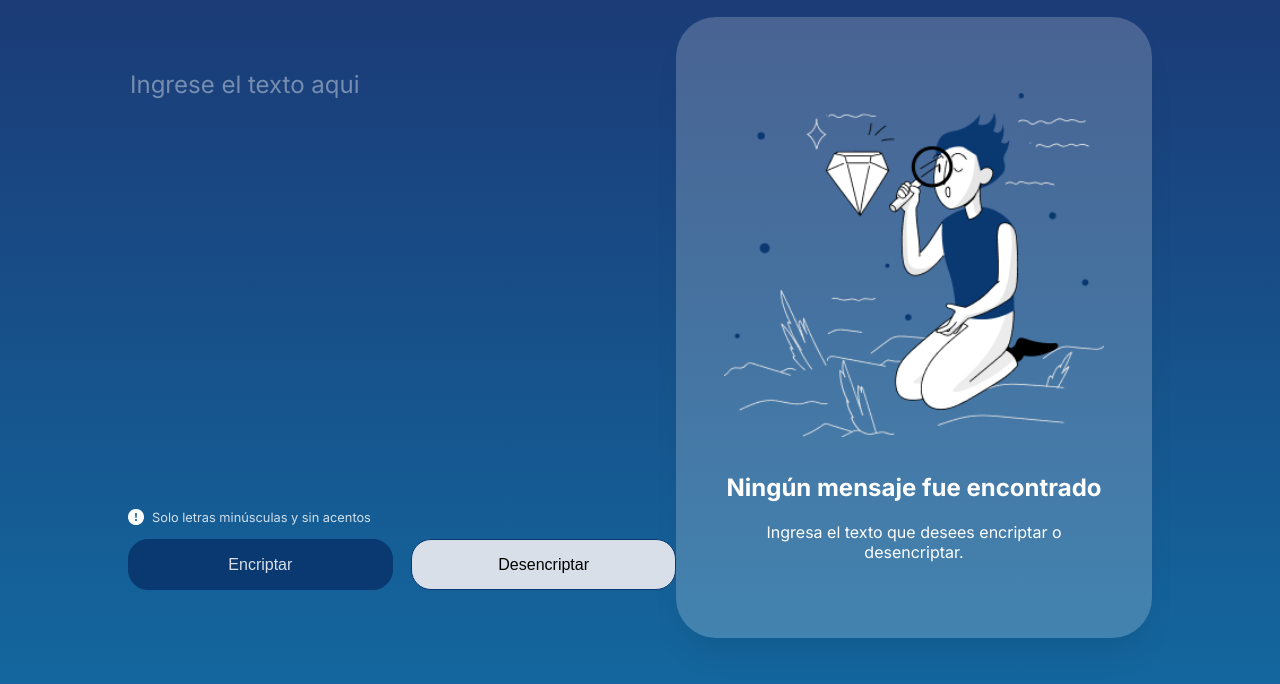
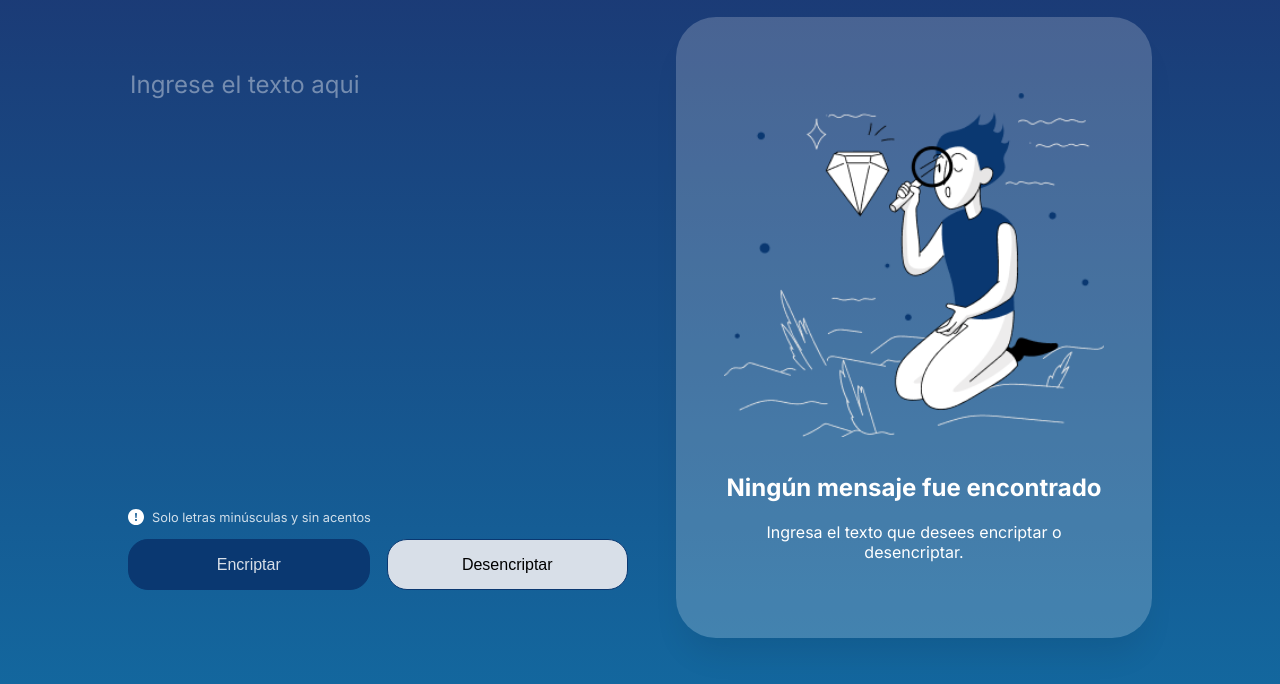
Before and after one commit to LennyLoor/Challenge-Oracle-One, a plain HTML site: page index.html in a window 1280 px wide. Shown: the part 98-782 px from the top of the page. Drawn offline with Linux system fonts and the light colour scheme.

Commit message:
nuevos-cambios

```diff
--- a/assets/css/responsive.css
+++ b/assets/css/responsive.css
@@ -25,6 +25,7 @@
         position: initial;
     }
 }
+
 @media screen and (max-width:480px){
     html, body{
         height: auto;
--- a/assets/css/style.css
+++ b/assets/css/style.css
@@ -1,41 +1,55 @@
 @import url('https://fonts.googleapis.com/css2?family=Inter:wght@400;500;700&display=swap');
-html, body{
-    width: 100%;
-    height: 100%;
+
+/* -----------------------------------------
+              COLORS
+-------------------------------------------*/
+:root {
+    --color-primary: #0A3871;
+    --color-secundary: #1386bf;
+    --color-gray: #D8DFE8;
+}
+
+/* -----------------------------------------
+              BODY
+-------------------------------------------*/
+body {
+    min-height: 100vh;
+    font-family: 'Inter', sans-serif;
+    background: rgb(28, 53, 113);
+    background: linear-gradient(180deg, rgba(28, 53, 113, 1) 0%, rgba(19, 104, 159, 1) 100%);
     margin: 0 auto;
 }
-body{
-    font-family: 'Inter', sans-serif;
-    background: rgb(28,53,113);
-    background: linear-gradient(180deg, rgba(28,53,113,1) 0%, rgba(19,104,159,1) 100%);
-}
 
-header img{
+header img {
     width: 100px;
     margin: 1rem;
 }
 
-main{
+main {
     display: inline-flex;
     width: 100%;
-    height: calc(100% - 115px);
+    min-height: calc(100vh - 115px);
 }
-.main-box{
+
+.main-box {
     width: 80%;
     margin: 0 auto;
     display: flex;
     justify-content: space-between;
+    gap: 3rem;
     margin-bottom: 4rem;
 }
+
 /* -----------------------------------------
               CREAR DATOS
 -------------------------------------------*/
-.box-content{
+.box-content {
     width: 55%;
     padding: 3rem 0;
     position: relative;
 }
-.box-content > textarea{
+
+.box-content>textarea {
     width: 100%;
     min-height: calc(100% - 133px);
     box-sizing: border-box;
@@ -44,48 +58,56 @@ main{
     font-weight: 400;
     font-size: 1.5rem;
     line-height: 150%;
-    resize:none;
+    resize: none;
     overflow: hidden;
     color: white;
     border: none;
     background: transparent;
     cursor: pointer;
 }
-.box-text{
+
+.box-text {
     animation: typing 4s steps(38) 0.5s 1 normal both, blink 0.5s steps(1) infinite;
 }
+
 @keyframes typing {
     from {
-      width: 0;
+        width: 0;
     }
+
     to {
-      width: 100%;
+        width: 100%;
     }
 }
-.box-content > textarea::placeholder{
+
+.box-content>textarea::placeholder {
     color: rgba(255, 255, 255, 0.4);
     white-space: nowrap;
 }
-.box-footer{
+
+.box-footer {
     position: absolute;
     bottom: 3rem;
     width: 100%;
 }
-.footer-info{
+
+.footer-info {
     display: flex;
     flex-direction: row;
     align-items: center;
     padding: 0px;
     gap: 8px;
 }
-.footer-info img{
+
+.footer-info img {
     width: 16px;
     height: 16px;
     flex: none;
     order: 0;
     flex-grow: 0;
 }
-.footer-info p{
+
+.footer-info p {
     width: 100%;
     height: 18px;
     font-family: 'Inter';
@@ -99,13 +121,15 @@ main{
     order: 1;
     flex-grow: 0;
 }
-.footer-btn{
+
+.footer-btn {
     display: flex;
     flex-direction: row;
     align-items: flex-start;
     justify-content: space-between;
 }
-.footer-btn >button{
+
+.footer-btn>button {
     display: flex;
     flex-direction: row;
     align-items: flex-start;
@@ -122,26 +146,30 @@ main{
     line-height: 19px;
     text-align: center;
 }
-.btn-Encriptar{
-    background: #0A3871;
-    border: 1px solid #0A3871;
-    color: #D8DFE8;
+
+.btn-Encriptar {
+    background: var(--color-primary);
+    border: 1px solid var(--color-primary);
+    color: var(--color-gray);
     order: 0;
 }
-.btn-Encriptar:hover{
-    background: #1386bf;
-    border: 1px solid #1386bf;
+
+.btn-Encriptar:hover {
+    background: var(--color-secundary);
+    border: 1px solid var(--color-secundary);
     transition: 1s;
 }
-.btn-Desencriptar{
-    background: #D8DFE8;
-    border: 1px solid #0A3871;
+
+.btn-Desencriptar {
+    background: var(--color-gray);
+    border: 1px solid var(--color-primary);
     order: 1;
 }
-.btn-Desencriptar:hover{
-    background: #1386bf;
-    border: 1px solid #1386bf;
-    color: #D8DFE8;
+
+.btn-Desencriptar:hover {
+    background: var(--color-secundary);
+    border: 1px solid var(--color-secundary);
+    color: var(--color-gray);
     transition: 1s;
 }
 
@@ -149,8 +177,8 @@ main{
 /* -----------------------------------------
             CAMPO DE INFORMACION
 -------------------------------------------*/
-.box-card{
-    background-color: rgba(255,255,255,0.2);
+.box-card {
+    background-color: rgba(255, 255, 255, 0.2);
     padding: 3rem;
     border-radius: 2.5rem;
     color: white;
@@ -160,28 +188,34 @@ main{
     display: flex;
     align-items: center;
 }
-.box-card img{
+
+.box-card img {
     width: 100%;
 }
-.box-card h2{
+
+.box-card h2 {
     margin-top: 2rem;
 }
-.box-card p{
+
+.box-card p {
     margin: 0;
 }
-.card-info-empty{
+
+.card-info-empty {
     width: 380px;
     margin: 0 auto;
 }
-.card-info{
+
+.card-info {
     width: 380px;
     height: 100%;
     position: relative;
 }
-.card-info textarea{
+
+.card-info textarea {
     width: 100%;
     box-sizing: border-box;
-    resize:none;
+    resize: none;
     font-family: 'Inter';
     font-style: normal;
     font-weight: 400;
@@ -192,21 +226,24 @@ main{
     border: none;
     overflow: hidden;
 }
+
 textarea:active,
-textarea:focus{
+textarea:focus {
     border: none;
     background: transparent;
     outline: none;
 }
-.card-info button{
+
+.card-info button {
     position: absolute;
     bottom: 0;
     right: 0;
     width: 100%;
 }
-.btn-Copiar{
+
+.btn-Copiar {
     padding: 15px;
-    border: 1px solid #0A3871;
+    border: 1px solid var(--color-primary);
     border-radius: 24px;
     font-family: 'Inter';
     font-style: normal;
@@ -214,34 +251,55 @@ textarea:focus{
     font-size: 1rem;
     line-height: 19px;
     text-align: center;
-    color: #0A3871;
+    color: var(--color-primary);
     z-index: 2;
     cursor: pointer;
 }
-.btn-Copiar:hover{
-    background-color: #0A3871;
+
+.btn-Copiar:hover {
+    background-color: var(--color-primary);
     color: white;
     transition: 1s;
 }
 
-::selection{
+::selection {
     background-color: white;
-    color:#0A3871;
+    color: var(--color-primary);
 }
-#info{
+
+#info {
     display: none;
 }
-.card-info-empty{
-    animation: zoom-img 1.5s ;
+
+.card-info-empty {
+    animation: zoom-img 1.5s;
 }
-.card-info-empty img{
+
+.card-info-empty img {
     width: 100%;
 }
+
 @keyframes zoom-img {
     0% {
-      transform: scale(0);
+        transform: scale(0);
     }
+
     100% {
-      transform: scale(1);
+        transform: scale(1);
     }
 }
+
+/* ----------------------------------
+            [SCROLL]
+---------------------------------- */
+body::-webkit-scrollbar {
+    width: .3rem;
+    background: linear-gradient(180deg, rgba(28, 53, 113, 1) 0%,
+                rgba(19, 104, 159, 1) 100%);
+}
+
+body::-webkit-scrollbar-thumb {
+    border-radius: 1rem;
+    background-color: var(--color-gray);
+    -webkit-box-shadow: inset 0 0 6px rgba(0, 0, 0, .3);
+}
```
